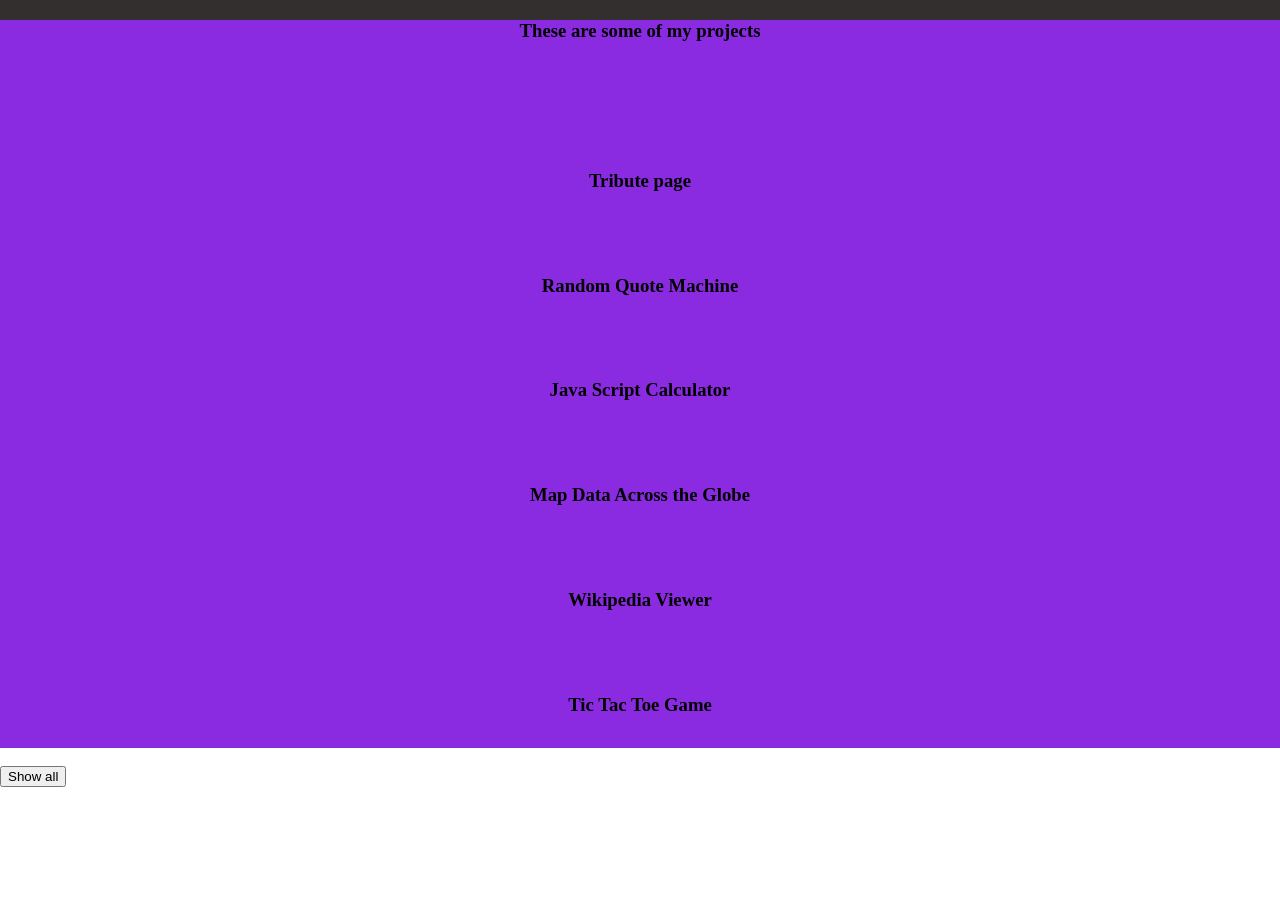
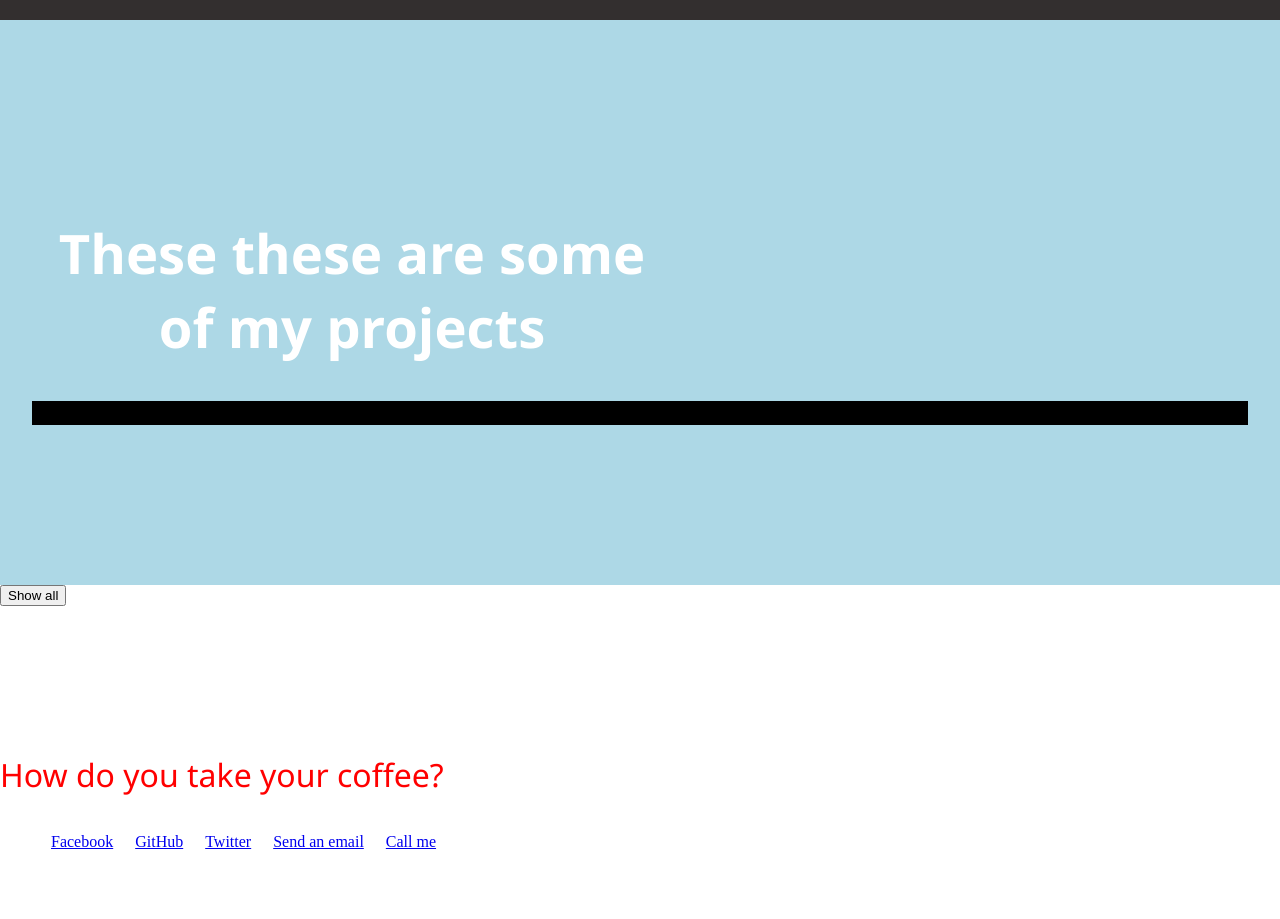
Before and after one commit to MylenRouge/microverse_HTML, a plain HTML site: page index.html in a window 1280 px wide. Shown: the part 780-1699 px from the top of the page. Drawn offline with Linux system fonts and the light colour scheme.

Commit message:
html and css update

```diff
--- a/index.html
+++ b/index.html
@@ -30,26 +30,17 @@
 
     </div>
 
-    <div id="some-projects">
-        <h3 class="projectsTitle">These are some of my projects</h3>
-        <div id="Tribute page">
-            <h3 class="project">Tribute page</h3>
-        </div>
-        <div id="Random Quote Machine">
-            <h3 class="project">Random Quote Machine</h3>
-        </div>
-        <div id="Java Script Calculator">
-            <h3 class="project">Java Script Calculator</h3>
-        </div>
-        <div id="Map Data Across the Globe">
-            <h3 class="project">Map Data Across the Globe</h3>
-        </div>
-        <div id="Wikipedia Viewer">
-            <h3 class="project">Wikipedia Viewer</h3>
-        </div>
-        <div id="Tic Tac Toe Game">
-            <h3 class="project">Tic Tac Toe Game</h3>
-        </div>
+    <div id="projects">
+            <h1 class="pheadings">These these are some of my projects</h1>
+
+            <div class="project-container">
+                <div id="tribute-page" class="projects-control"></div>
+                <div id="random-quote" class="projects-control"></div>
+                <div id="calculator" class="projects-control"></div>
+                <div id="map-data" class="projects-control"></div>
+                <div id="wikipedia-viewer" class="projects-control"></div>
+                <div id="tic-tac" class="projects-control"></div>
+            </div>
     </div>
 
     <div>
--- a/style.css
+++ b/style.css
@@ -61,22 +61,30 @@ p {
     font-size: 1.6rem;
 }
 
-#some-projects {
-    display: block;
-    text-align: center;
-    padding: 10rem 2 rem;
-    background-color: blueviolet;
-    margin: 0;
+#projects{
+ text-align: center;
+ padding: 10rem 2rem;
+ background-color: lightblue;
 }
 
-.projectsTitle {
-    max-width: 650px;
-    margin: 0 auto 6rem auto;
+.pheadings{
+    border-bottom: underline 3px solid orange;
+    max-width: 640px;
+    text-align: center;
 }
 
-.project {
-    display: block;
-    text-align: center;
-    padding: 2rem 0.5rem;
-    height: calc(100% - 6.8rem);
+#project-container{
+    display: grid;
+    grid-template-columns: repeat(auto-fit, minmax(320px, 1fr));
+    grid-gap: 4rem;
+    width: 100%;
+    max-width: 1280px;
+    height: 80vh;
+    margin: 0 auto;
+    margin-bottom: 6rem;
+
 }
+
+.projects-control{
+    border: 2px solid black;
+}
```
